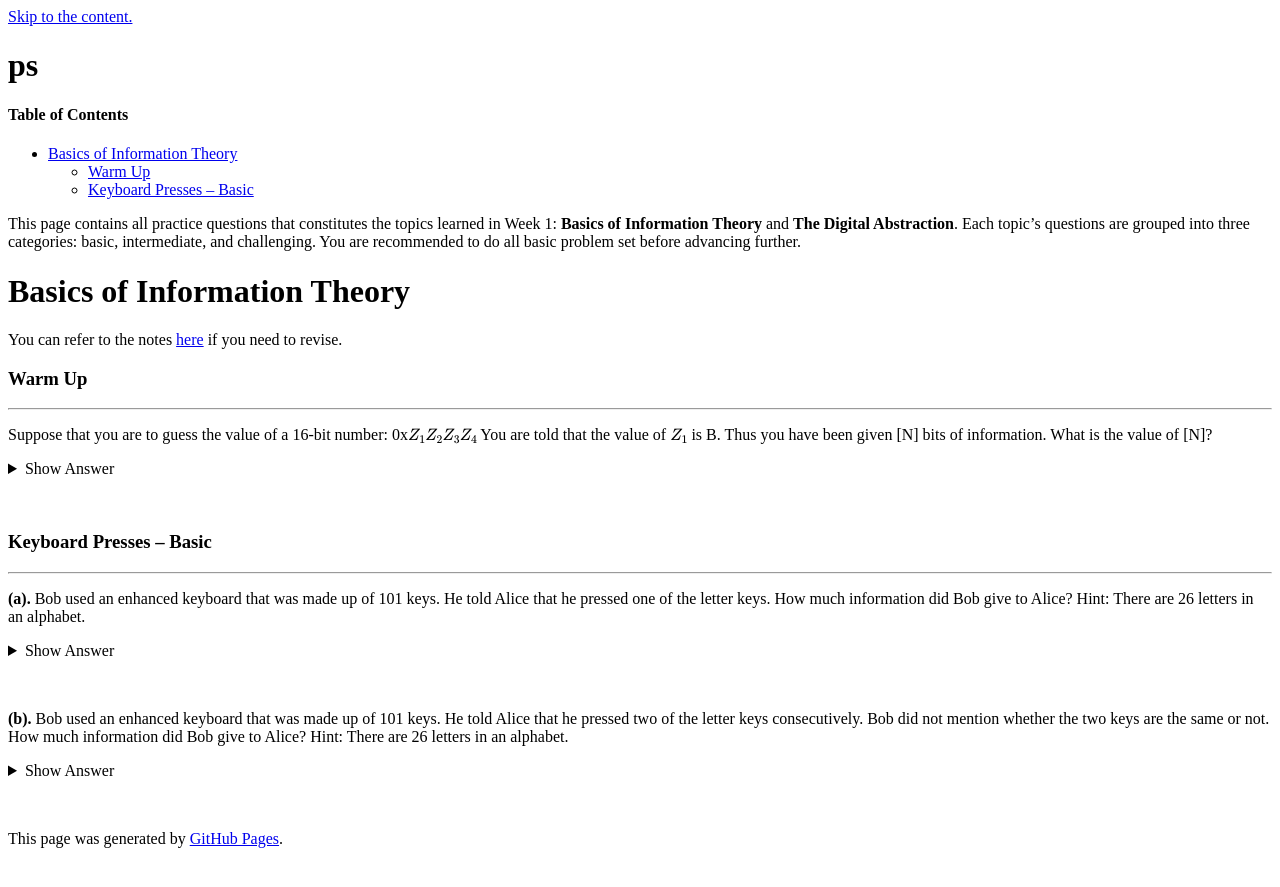
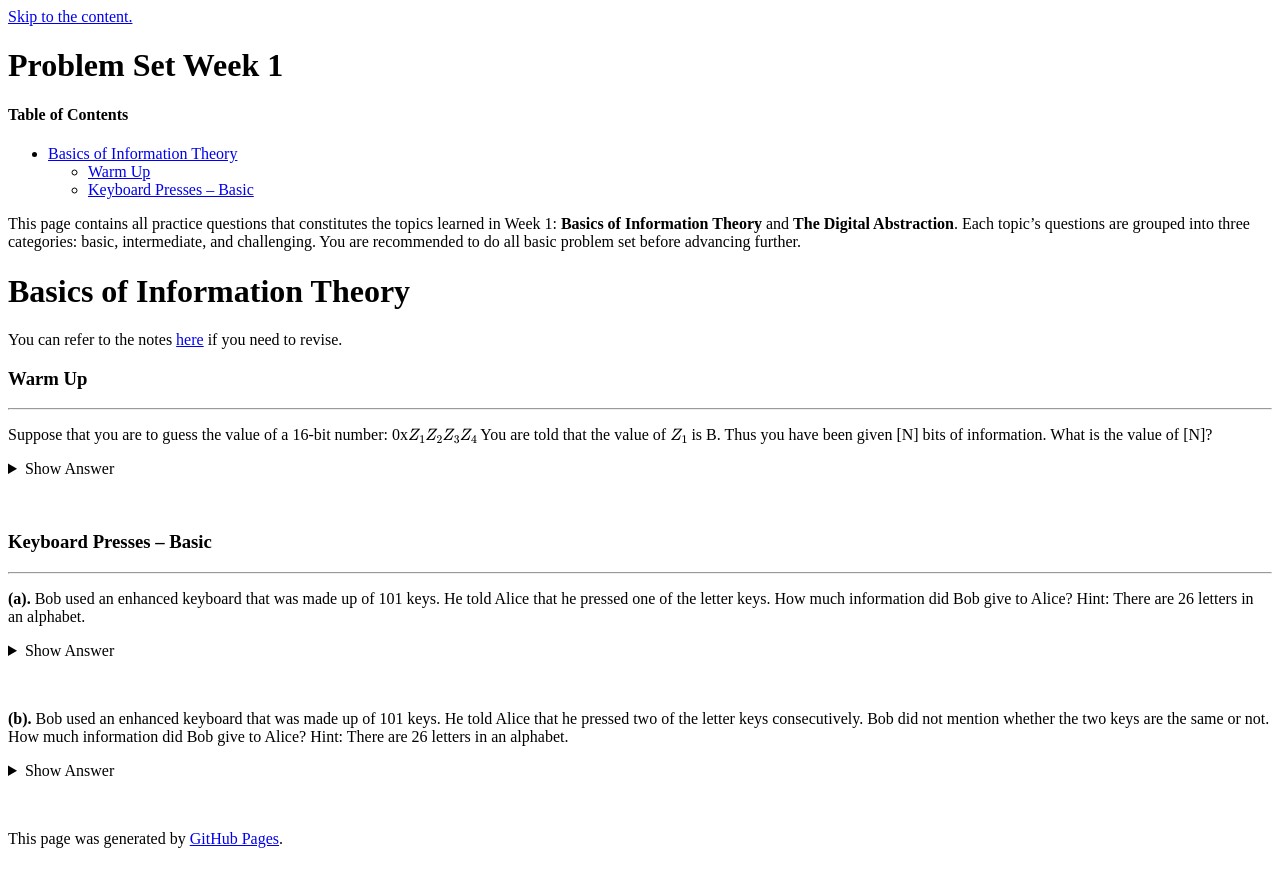
Before and after one commit to natalieagus/natalieagus.github.io, a Jekyll site: the page built from 50002/problem_set_1.md, in a window 1280 px wide. Shown: the top 887 px of the page. Built offline with Jekyll 4.4.1, drawn with Linux system fonts in a browser that asks for light colours; formulas are drawn with MathJax 3; a script that is not in the unit is left out; the repository's description, which GitHub fills in, is left out; some of the changed lines change nothing that is shown.

Commit message:
50002/problem_set_1.md updated from https://stackedit.io/

```diff
--- a/50002/problem_set_1.md
+++ b/50002/problem_set_1.md
@@ -1,6 +1,6 @@
 ---
 layout: default
-title: "ps"
+title: "Problem Set Week 1"
 permalink: /50002/PS1/
 ---
 
@@ -64,7 +64,7 @@ Hence the information given is $\log_2(101^2) - \log_2(26^2) = 3.916$.
 
 
 <!--stackedit_data:
-eyJoaXN0b3J5IjpbLTE2OTI4MzI3NzYsLTE3Nzc3NDE1MDQsMT
-E5OTg3NTQ2NCwtNzUxNTg3MDc2LC0yMDc1MDEyMTMyLDYwNTU4
-NDAsMTIyMDA1MjEzNyw5Nzc1NDQ5NTZdfQ==
+eyJoaXN0b3J5IjpbNjUwNzMzMjcxLC0xNzc3NzQxNTA0LDExOT
+k4NzU0NjQsLTc1MTU4NzA3NiwtMjA3NTAxMjEzMiw2MDU1ODQw
+LDEyMjAwNTIxMzcsOTc3NTQ0OTU2XX0=
 -->
```
